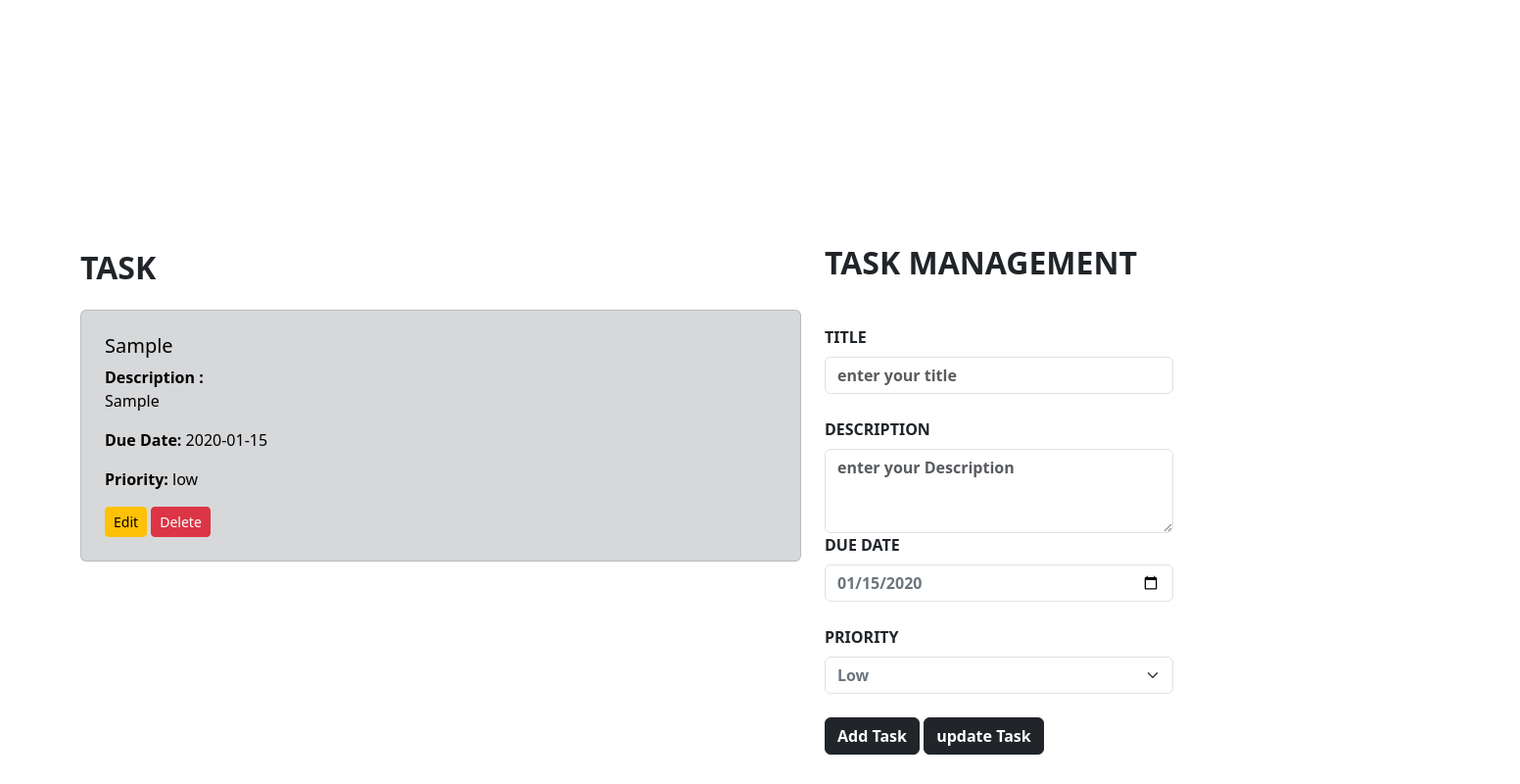
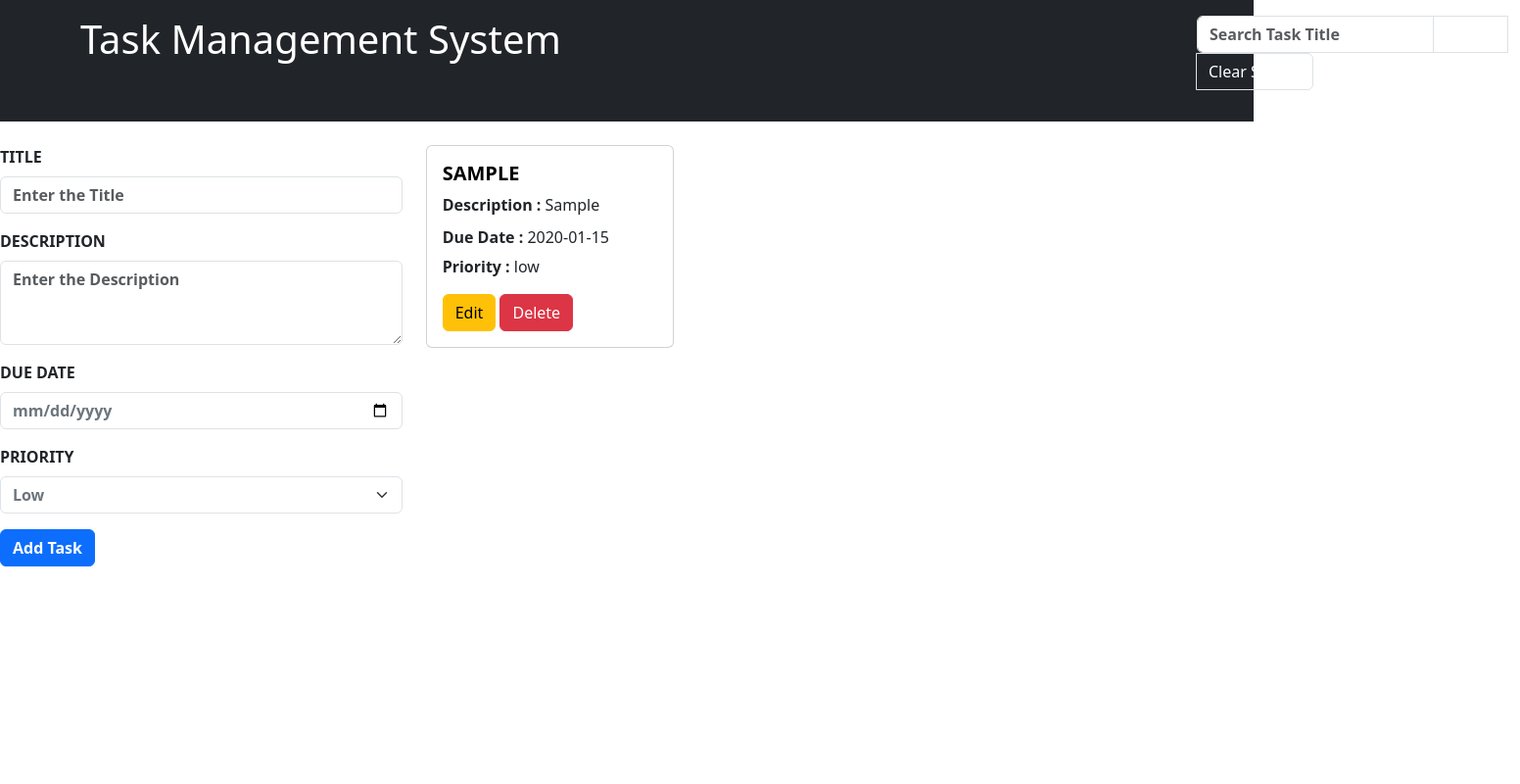
Before and after one commit to Kushang-24/task-management, a plain HTML site: page index.html in a window 1280 px wide. Both pictures are taken after typing "Sample", "Sample", "2020-01-15" into the empty fields and a click on the button "Add Task". Shown: the whole page at 98% size, 1552 px wide, since content can reach past the window. Drawn offline with nearby package versions, Linux system fonts and the light colour scheme.

Commit message:
first commit

```diff
--- a/assest/css/style.css
+++ b/assest/css/style.css
@@ -1,11 +1,20 @@
-body {
-    padding: 20px;
+.task-title-searched {
+    color: black;
 }
 
-.details-m {
-    margin-top: 12%;
+.container-cutom {
+    margin: auto;
+    max-width: 1630px;
 }
 
-.form-m {
-    margin-top: 6%;
+.col-3 {
+    width: 30% !important;
 }
+
+.row {
+    justify-content: space-evenly !important;
+    flex-wrap: nowrap !important;
+}
+.fw-wg{
+    font-weight: 400 !important;
+}
--- a/assest/js/main.js
+++ b/assest/js/main.js
@@ -1,99 +1,108 @@
-var records = [
-    // { title: 'Create ATM', description: 'create a ATM machine', dueDate: '23/2/2024', priority: 'low' },
-];
-window.onload = function () {
-    records.push();
-    updateTable();
+document.addEventListener('DOMContentLoaded', () => {
+    displayTasks();
+});
+
+class Task {
+    constructor(title, description, dueDate, priority) {
+        this.title = title;
+        this.description = description;
+        this.dueDate = dueDate;
+        this.priority = priority;
     }
-var edit_id;
-
-function addRecord() {
-    const title = document.getElementById('titleInput').value;
-    const description = document.getElementById('descriptionInput').value;
-    const dueDate = document.getElementById('dueDateInput').value;
-    const priority = document.getElementById('priorityInput').value;
-
-    if (title === "" || description === "" || dueDate === "" || priority === "") {
-        document.getElementById('completeError').innerHTML = 'complete the Information !';
-        return;
 }
 
-    const record = { title, description, dueDate, priority };
-    records.push(record);
+document.getElementById('taskForm').addEventListener('submit', (e) => {
+    e.preventDefault();
+    const title = document.getElementById('title').value;
+    const description = document.getElementById('description').value;
+    const dueDate = document.getElementById('dueDate').value;
+    const priority = document.getElementById('priority').value;
 
-    updateTable();
-    saveToLocalStorage();
-    clearForm();
+    if (title && description && dueDate && priority) {
+        const task = new Task(title, description, dueDate, priority);
+        addTask(task);
+        document.getElementById('taskForm').reset();
+    } else {
+        alert("All fields are required!");
     }
-function updateInfo() {
-    const Usertitle = document.getElementById('titleInput').value;
-    const Userdescription = document.getElementById('descriptionInput').value;
-    const UserdueDate = document.getElementById('dueDateInput').value;
-    const Userpriority = document.getElementById('priorityInput').value;
-
-    let recordObject = { Usertitle, Userdescription, UserdueDate, Userpriority };
-
-    records[edit_id].title = Usertitle;
-    records[edit_id].description = Userdescription;
-    records[edit_id].dueDate = UserdueDate;
-    records[edit_id].priority = Userpriority;
-    updateTable();
-    saveToLocalStorage();
-    clearForm();
-}
-function updateTable() {
-    const tableBody = document.getElementById('recordsTableBody');
-    tableBody.innerHTML = '';
-
-    records.forEach((record, id) => {
-        const row = tableBody.insertRow();
-        row.innerHTML = `
-        <div class="card">
-            <div class="card-body">
-                <h5 class="card-title">${record.title}</h5>
-                <p class="card-text"><strong class="d-table">Description :</strong> ${record.description}</p>
-                <p class="card-text"><strong>Due Date:</strong> ${record.dueDate}</p>
-                <p class="card-text"><strong>Priority:</strong> ${record.priority}</p>
-                <button class="btn btn-warning btn-sm" onclick="editRecord(${id})">Edit</button>
-                <button class="btn btn-danger btn-sm" onclick="deleteRecord(${record.id})">Delete</button>
-            </div>
-        </div>`;
 });
 
+function addTask(task) {
+    const tasks = JSON.parse(localStorage.getItem('tasks')) || [];
+    tasks.push(task);
+    localStorage.setItem('tasks', JSON.stringify(tasks));
+    displayTasks();
 }
-function editRecord(id) {
-    console.log(id)
-    edit_id = id
-    const record = records[id];
-    document.getElementById('titleInput').value = record.title;
-    document.getElementById('descriptionInput').value = record.description;
-    document.getElementById('dueDateInput').value = record.dueDate;
-    document.getElementById('priorityInput').value = record.priority;
 
-    updateTable();
-    saveToLocalStorage();
+function displayTasks() {
+    const tasks = JSON.parse(localStorage.getItem('tasks')) || [];
+    const taskList = document.getElementById('taskList');
+    taskList.innerHTML = '';
+    tasks.forEach((task, index) => {
+        const card = `
+  <div class="card mb-3 me-3 col-3">
+    <div class="card-body">
+      <h5 class="fw-bold text-uppercase card-title ${isSearchedTask(task.title) ? 'task-title-searched' : ''}">${task.title}</h5>
+      <p class="card-text"><strong>Description : </strong> ${task.description}</p>
+      <h6 class="card-subtitle mb-2"><strong> Due Date :</strong> ${task.dueDate}</h6>
+      <p class="card-text"><strong> Priority :</strong> ${task.priority}</p>
+      <button class="btn btn-warning" onclick="editTask(${index})">Edit</button>
+      <button class="btn btn-danger" onclick="deleteTask(${index})">Delete</button>
+    </div>
+  </div>
+`;
+        taskList.innerHTML += card;
+    });
 }
-function deleteRecord(id) {
-    records = records.filter(record => record.id !== id);
 
-    updateTable();
-    saveToLocalStorage();
+function deleteTask(index) {
+    const tasks = JSON.parse(localStorage.getItem('tasks')) || [];
+    tasks.splice(index, 1);
+    localStorage.setItem('tasks', JSON.stringify(tasks));
+    displayTasks();
 }
-function clearForm() {
-    document.getElementById('titleInput').value = '';
-    document.getElementById('descriptionInput').value = '';
-    document.getElementById('dueDateInput').innerHTML = '';
-    // document.getElementById('priorityInput').innerHTML = '';
 
+function editTask(index) {
+    const tasks = JSON.parse(localStorage.getItem('tasks')) || [];
+    const task = tasks[index];
+    document.getElementById('title').value = task.title;
+    document.getElementById('description').value = task.description;
+    document.getElementById('dueDate').value = task.dueDate;
+    document.getElementById('priority').value = task.priority;
+    deleteTask(index);
 }
-function saveToLocalStorage() {
-    localStorage.setItem('records', JSON.stringify(records));
+
+function isSearchedTask(title) {
+    const searchInput = document.getElementById('searchInput').value.trim().toLowerCase();
+    return title.toLowerCase().includes(searchInput);
 }
-function loadFromLocalStorage() {
-    const storedRecords = localStorage.getItem('records');
-    if (storedRecords) {
-        records = JSON.parse(storedRecords);
-        updateTable();
+
+function searchTask() {
+    const tasks = JSON.parse(localStorage.getItem('tasks')) || [];
+    const taskList = document.getElementById('taskList');
+    taskList.innerHTML = '';
+    const searchInput = document.getElementById('searchInput').value.trim().toLowerCase();
+    const filteredTasks = tasks.filter(task => task.title.toLowerCase().includes(searchInput));
+    if (filteredTasks.length > 0) {
+        filteredTasks.forEach(task => {
+            const card = `
+    <div class="card mb-3 col-3">
+      <div class="card-body">
+        <h5 class="card-title task-title-searched">${task.title}</h5>
+        <h6 class="card-subtitle mb-2 text-muted">Due Date: ${task.dueDate}</h6>
+        <p class="card-text">Description: ${task.description}</p>
+        <p class="card-text">Priority: ${task.priority}</p>
+      </div>
+    </div>
+  `;
+            taskList.innerHTML += card;
+        });
+    } else {
+        alert("No tasks found with the given title.");
     }
 }
-loadFromLocalStorage();
+
+function clearSearch() {
+    document.getElementById('searchInput').value = '';
+    displayTasks();
+}
--- a/index.html
+++ b/index.html
@@ -12,45 +12,48 @@
 </head>
 
 <body>
-  <div class="container" style="margin-top: 15%;">
+  <header class="p-3 bg-dark text-white">
+    <div class="container">
+      <div class="row">
+        <h1>Task Management System</h1>
+        <div class="input-group mb-3 col-3">
+          <input type="text" id="searchInput" class="form-control w-50 fw-bold" placeholder="Search Task Title">
+          <button class="btn border border-1 fw-wg text-white text-secondary" type="button" onclick="searchTask()">Search</button>
+          <button class="btn border border-1 fw-wg text-white text-secondary" type="button" onclick="clearSearch()">Clear Search</button>
+        </div>
+      </div>
+    </div>
+  </header>
+  <div class="container-cutom mt-4">
     <div class="row">
-      <div class="col-lg-8 col-sm-12 mt-5 overflow-x-auto">
-        <h2 class="text-uppercase fw-bold">Task</h2>
-        <table class="table table-striped table-secondary mt-4">
-          <tbody id="recordsTableBody"></tbody>
-        </table>
-      </div>
-      <div class="col-lg-4 col-sm-12">
-        <h2 class="text-uppercase fw-bold details-m">TASK MANAGEMENT</h2>
-        <form id="crudForm" class="form-m">
-          <div class="form-group">
-            <span id="completeError" class="text-danger fw-bold d-block text-center justify-content-center"></span><br>
-            <label for="titleInput" class="form-label fw-bold text-uppercase">Title</label>
-            <input type="text" class="form-control fw-bold" placeholder="enter your title" id="titleInput" required>
-            <br>
+      <div class="col-sm-12 col-lg-4">
+        <form id="taskForm">
+          <div class="mb-3">
+            <label for="title" class="form-label fw-bold text-uppercase">Title</label>
+            <input type="text" class="form-control fw-bold" id="title" required placeholder="Enter the Title">
           </div>
-          <div class="form-group">
-            <label for="descriptionInput" class="form-label fw-bold text-uppercase">Description</label>
-            <textarea class="form-control fw-bold" placeholder="enter your Description" id="descriptionInput"
-              rows="3"></textarea>
+          <div class="mb-3">
+            <label for="description" class="form-label fw-bold text-uppercase">Description</label>
+            <textarea class="form-control fw-bold" id="description" rows="3" required
+              placeholder="Enter the Description"></textarea>
           </div>
-          <div class="form-group" class="text-uppercase fw-bold">
-            <label for="dueDateInput" class="form-label fw-bold text-uppercase">Due Date</label>
-            <input type="date" class="form-control fw-bold text-secondary" id="dueDateInput" required>
-            <span id="emailError" class="text-danger fw-bold"></span><br>
+          <div class="mb-3">
+            <label for="dueDate" class="form-label fw-bold text-uppercase">Due Date</label>
+            <input type="date" class="form-control fw-bold text-secondary" id="dueDate" required>
           </div>
-          <div class="form-group" class="text-uppercase fw-bold">
-            <label for="priorityInput" class="form-label fw-bold text-uppercase">Priority</label>
-            <select class="form-select fw-bold text-secondary" id="priorityInput" required>
+          <div class="mb-3">
+            <label for="priority" class="form-label fw-bold text-uppercase">Priority</label>
+            <select class="form-select text-secondary fw-bold" id="priority" required>
               <option value="low" class="fw-bold">Low</option>
               <option value="medium" class="fw-bold">Medium</option>
               <option value="high" class="fw-bold">High</option>
             </select>
           </div>
-          <button type="button" class="btn btn-dark mt-4 fw-bold" onclick="addRecord()">Add Task</button>
-          <button type="button" class="btn btn-dark mt-4 fw-bold" id="demo" onclick="updateInfo()">update
-            Task</button>
+          <button type="submit" class="btn btn-primary fw-bold">Add Task</button>
         </form>
+      </div>
+      <div class="col-sm-12 col-lg-8">
+        <div id="taskList" class="d-flex flex-wrap"></div>
       </div>
     </div>
   </div>
```
Lines whose indentation alone changed are shown as unchanged.
